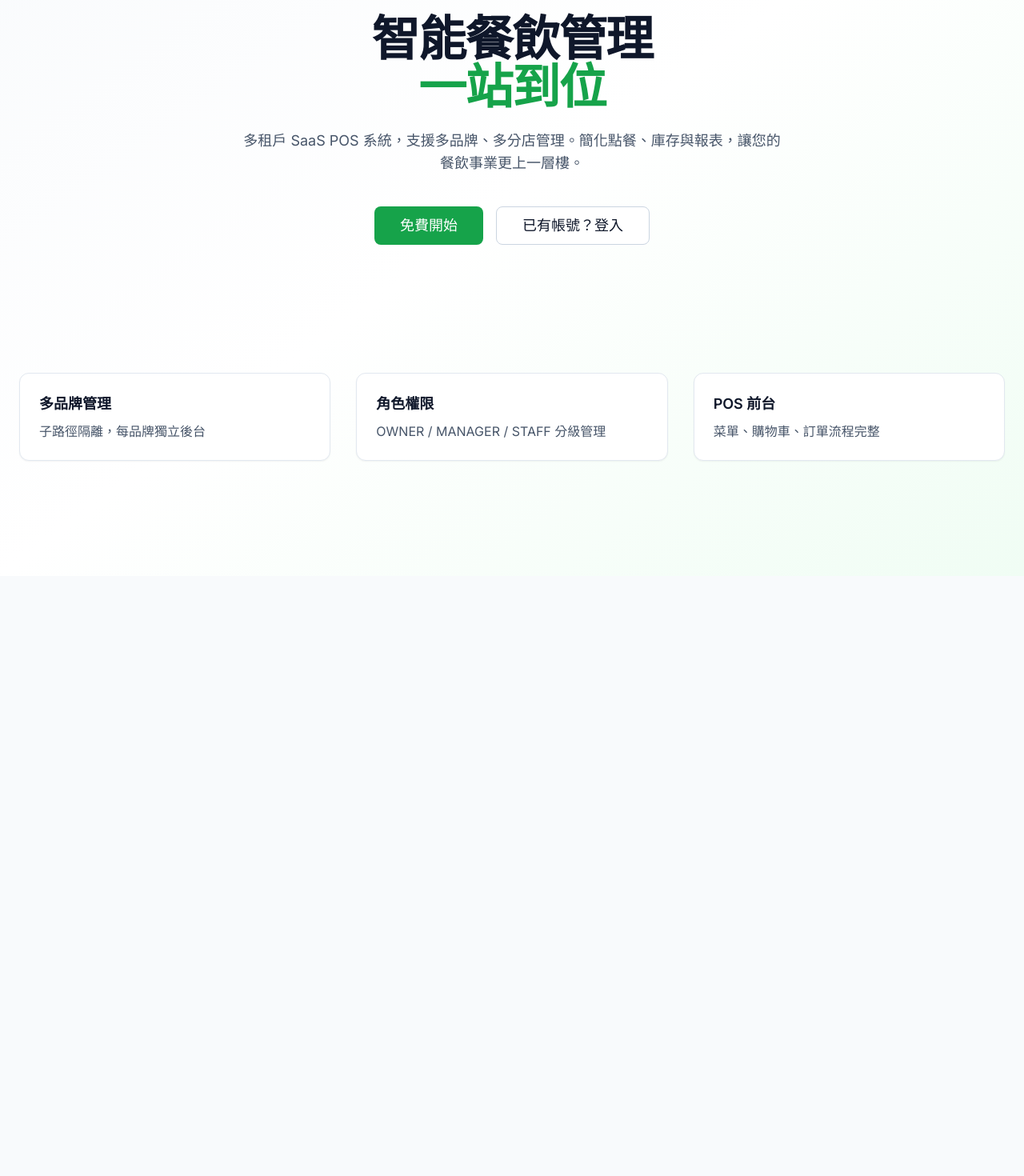
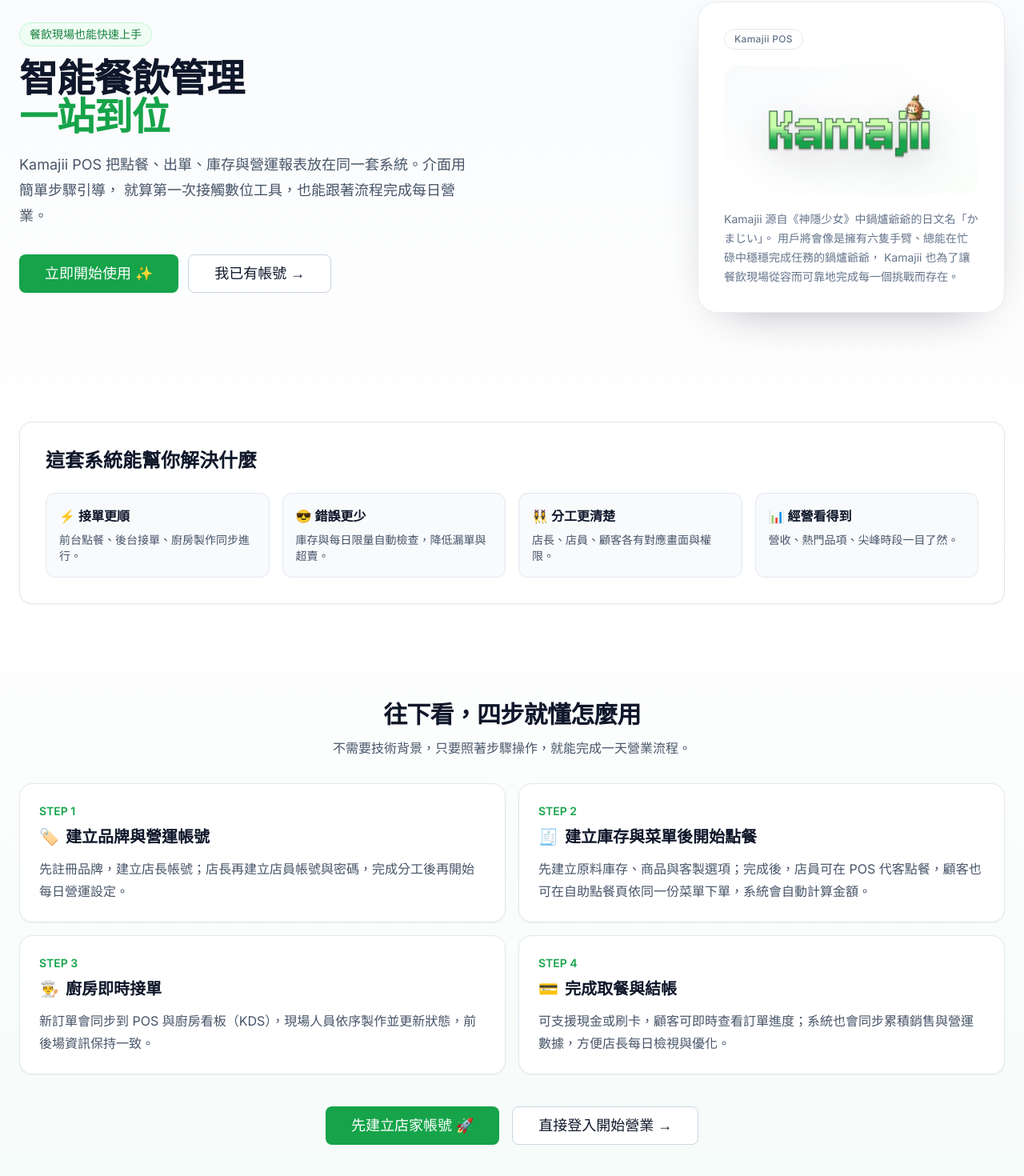
Before and after one commit to MiliosFumigos/kamajiiPOS, a Next.js app: page / in a window 1280 px wide. Shown: the part 214-1684 px from the top of the page at 80% size. Before the commit the page ends 934 px from the top, so only its background shows below. Built offline with nearby package versions, Linux system fonts and the light colour scheme.

Commit message:
feat: redesign landing page

```diff
--- a/app/(auth)/login/page.tsx
+++ b/app/(auth)/login/page.tsx
@@ -152,12 +152,18 @@ function LoginForm() {
       <Card className="w-full max-w-md">
         <form onSubmit={handleSubmit} className="space-y-4">
           <div className="flex justify-center">
+            <Link
+              href="/"
+              aria-label="回到首頁"
+              className="rounded-xl p-1 transition-all duration-200 hover:-translate-y-0.5 hover:opacity-90 hover:drop-shadow-md focus-visible:outline-none focus-visible:ring-2 focus-visible:ring-brand-500 motion-reduce:transform-none"
+            >
               {/* eslint-disable-next-line @next/next/no-img-element */}
               <img
                 src="/brand-assets/kamajii-logo.png"
                 alt="Kamajii Logo"
                 className="h-16 w-auto object-contain"
               />
+            </Link>
           </div>
           <h1 className="text-2xl font-bold text-slate-900">登入</h1>
           {error && (
--- a/app/(auth)/register/page.tsx
+++ b/app/(auth)/register/page.tsx
@@ -70,12 +70,18 @@ export default function RegisterPage() {
       <Card className="w-full max-w-md">
         <form onSubmit={handleSubmit} className="space-y-4">
           <div className="flex justify-center">
+            <Link
+              href="/"
+              aria-label="回到首頁"
+              className="rounded-xl p-1 transition-all duration-200 hover:-translate-y-0.5 hover:opacity-90 hover:drop-shadow-md focus-visible:outline-none focus-visible:ring-2 focus-visible:ring-brand-500 motion-reduce:transform-none"
+            >
               {/* eslint-disable-next-line @next/next/no-img-element */}
               <img
                 src="/brand-assets/kamajii-logo.png"
                 alt="Kamajii Logo"
                 className="h-16 w-auto object-contain"
               />
+            </Link>
           </div>
           <h1 className="text-2xl font-bold text-slate-900">
             註冊為品牌持有人
--- a/app/page.tsx
+++ b/app/page.tsx
@@ -1,10 +1,38 @@
 import Link from "next/link";
+import Image from "next/image";
 import { Button } from "@/components/ui/Button";
 
 export default function LandingPage() {
+  const quickSteps = [
+    {
+      icon: "🏷️",
+      title: "建立品牌與營運帳號",
+      description:
+        "先註冊品牌，建立店長帳號；店長再建立店員帳號與密碼，完成分工後再開始每日營運設定。",
+    },
+    {
+      icon: "🧾",
+      title: "建立庫存與菜單後開始點餐",
+      description:
+        "先建立原料庫存、商品與客製選項；完成後，店員可在 POS 代客點餐，顧客也可在自助點餐頁依同一份菜單下單，系統會自動計算金額。",
+    },
+    {
+      icon: "👨‍🍳",
+      title: "廚房即時接單",
+      description:
+        "新訂單會同步到 POS 與廚房看板（KDS），現場人員依序製作並更新狀態，前後場資訊保持一致。",
+    },
+    {
+      icon: "💳",
+      title: "完成取餐與結帳",
+      description:
+        "可支援現金或刷卡，顧客可即時查看訂單進度；系統也會同步累積銷售與營運數據，方便店長每日檢視與優化。",
+    },
+  ];
+
   return (
-    <main className="min-h-screen bg-gradient-to-br from-slate-50 via-white to-brand-50">
-      <div className="container mx-auto px-6 py-16">
+    <main className="min-h-screen bg-gradient-to-b from-slate-50 via-white to-brand-50/40">
+      <div className="container mx-auto px-6 py-10 sm:py-12">
         {/* Header */}
         <header className="flex items-center justify-between py-6">
           <div className="text-2xl font-bold text-brand-700">Kamajii POS</div>
@@ -18,42 +46,158 @@ export default function LandingPage() {
           </nav>
         </header>
 
-        {/* Hero */}
-        <section className="py-20 text-center">
-          <h1 className="text-5xl font-extrabold tracking-tight text-slate-900 sm:text-6xl">
+        {/* Hero + default logo */}
+        <section className="grid items-center gap-10 py-14 md:grid-cols-2 md:py-20">
+          <div className="order-2 md:order-1">
+            <p className="inline-flex rounded-full border border-brand-200 bg-brand-50 px-3 py-1 text-sm font-medium text-brand-700">
+              餐飲現場也能快速上手
+            </p>
+            <h1 className="mt-4 text-4xl font-extrabold tracking-tight text-slate-900 sm:text-5xl">
               智能餐飲管理
               <span className="block text-brand-600">一站到位</span>
             </h1>
-          <p className="mx-auto mt-6 max-w-2xl text-lg text-slate-600">
-            多租戶 SaaS POS 系統，支援多品牌、多分店管理。簡化點餐、庫存與報表，讓您的餐飲事業更上一層樓。
+            <p className="mt-5 max-w-xl text-lg leading-8 text-slate-600">
+              Kamajii POS
+              把點餐、出單、庫存與營運報表放在同一套系統。介面用簡單步驟引導，
+              就算第一次接觸數位工具，也能跟著流程完成每日營業。
             </p>
-          <div className="mt-10 flex justify-center gap-4">
+            <div className="mt-8 flex flex-wrap gap-3">
               <Link href="/register">
-              <Button size="lg" className="px-8 py-3">
-                免費開始
+                <Button
+                  size="lg"
+                  className="group px-8 shadow-sm transition-all duration-200 hover:-translate-y-0.5 hover:shadow-lg motion-reduce:transform-none"
+                >
+                  立即開始使用 ✨
                 </Button>
               </Link>
               <Link href="/login">
-              <Button variant="outline" size="lg" className="px-8 py-3">
-                已有帳號？登入
+                <Button
+                  variant="outline"
+                  size="lg"
+                  className="group px-8 transition-all duration-200 hover:-translate-y-0.5 hover:border-brand-300 hover:bg-brand-50/60 motion-reduce:transform-none"
+                >
+                  我已有帳號 →
                 </Button>
               </Link>
             </div>
+          </div>
+
+          <div className="order-1 flex justify-center md:order-2 md:justify-end">
+            <div className="w-full max-w-sm rounded-3xl border border-slate-200/80 bg-white/95 p-8 shadow-[0_20px_60px_-35px_rgba(2,6,23,0.45)] backdrop-blur">
+              <div className="inline-flex rounded-full border border-slate-200 bg-white px-3 py-1 text-xs font-medium tracking-wide text-slate-500">
+                Kamajii POS
+              </div>
+              <div className="mt-5 flex items-center justify-center rounded-2xl bg-gradient-to-br from-slate-50 via-white to-brand-50/40 p-8">
+                <Image
+                  src="/brand-assets/kamajii-logo.png"
+                  alt="Kamajii Logo"
+                  width={220}
+                  height={220}
+                  className="h-24 w-auto object-contain drop-shadow-[0_14px_24px_rgba(15,23,42,0.16)]"
+                  priority
+                />
+              </div>
+              <p className="mt-5 text-sm leading-6 text-slate-500">
+                Kamajii 源自《神隱少女》中鍋爐爺爺的日文名「かまじい」。
+                用戶將會像是擁有六隻手臂、總能在忙碌中穩穩完成任務的鍋爐爺爺，
+                Kamajii 也為了讓餐飲現場從容而可靠地完成每一個挑戰而存在。
+              </p>
+            </div>
+          </div>
         </section>
 
-        {/* Features placeholder */}
-        <section className="grid gap-8 py-20 md:grid-cols-3">
-          <div className="rounded-xl border border-slate-200 bg-white p-6 shadow-sm">
-            <h3 className="text-lg font-semibold text-slate-900">多品牌管理</h3>
-            <p className="mt-2 text-slate-600">子路徑隔離，每品牌獨立後台</p>
+        {/* Product highlights */}
+        <section className="py-10 sm:py-14">
+          <div className="rounded-2xl border border-slate-200 bg-white p-8 shadow-sm">
+            <h2 className="text-2xl font-bold text-slate-900">
+              這套系統能幫你解決什麼
+            </h2>
+            <div className="mt-6 grid gap-4 sm:grid-cols-2 lg:grid-cols-4">
+              <div className="rounded-xl border border-slate-200 bg-slate-50 p-4">
+                <h3 className="text-base font-semibold text-slate-900">
+                  ⚡ 接單更順
+                </h3>
+                <p className="mt-2 text-sm text-slate-600">
+                  前台點餐、後台接單、廚房製作同步進行。
+                </p>
               </div>
-          <div className="rounded-xl border border-slate-200 bg-white p-6 shadow-sm">
-            <h3 className="text-lg font-semibold text-slate-900">角色權限</h3>
-            <p className="mt-2 text-slate-600">OWNER / MANAGER / STAFF 分級管理</p>
+              <div className="rounded-xl border border-slate-200 bg-slate-50 p-4">
+                <h3 className="text-base font-semibold text-slate-900">
+                  😎 錯誤更少
+                </h3>
+                <p className="mt-2 text-sm text-slate-600">
+                  庫存與每日限量自動檢查，降低漏單與超賣。
+                </p>
               </div>
-          <div className="rounded-xl border border-slate-200 bg-white p-6 shadow-sm">
-            <h3 className="text-lg font-semibold text-slate-900">POS 前台</h3>
-            <p className="mt-2 text-slate-600">菜單、購物車、訂單流程完整</p>
+              <div className="rounded-xl border border-slate-200 bg-slate-50 p-4">
+                <h3 className="text-base font-semibold text-slate-900">
+                  👯‍♀️ 分工更清楚
+                </h3>
+                <p className="mt-2 text-sm text-slate-600">
+                  店長、店員、顧客各有對應畫面與權限。
+                </p>
+              </div>
+              <div className="rounded-xl border border-slate-200 bg-slate-50 p-4">
+                <h3 className="text-base font-semibold text-slate-900">
+                  📊 經營看得到
+                </h3>
+                <p className="mt-2 text-sm text-slate-600">
+                  營收、熱門品項、尖峰時段一目了然。
+                </p>
+              </div>
+            </div>
+          </div>
+        </section>
+
+        {/* How it works for everyone */}
+        <section className="py-10 sm:py-16">
+          <div className="mb-8 text-center">
+            <h2 className="text-3xl font-bold tracking-tight text-slate-900">
+              往下看，四步就懂怎麼用
+            </h2>
+            <p className="mx-auto mt-3 max-w-3xl text-slate-600">
+              不需要技術背景，只要照著步驟操作，就能完成一天營業流程。
+            </p>
+          </div>
+          <div className="grid gap-4 md:grid-cols-2">
+            {quickSteps.map((step, index) => (
+              <article
+                key={step.title}
+                className="rounded-2xl border border-slate-200 bg-white p-6 shadow-sm transition-all duration-200 hover:-translate-y-0.5 hover:shadow-md motion-reduce:transform-none"
+              >
+                <p className="text-sm font-semibold text-brand-600">
+                  STEP {index + 1}
+                </p>
+                <h3 className="mt-2 text-xl font-semibold text-slate-900">
+                  <span className="mr-2" aria-hidden>
+                    {step.icon}
+                  </span>
+                  {step.title}
+                </h3>
+                <p className="mt-3 leading-7 text-slate-600">
+                  {step.description}
+                </p>
+              </article>
+            ))}
+          </div>
+          <div className="mt-10 flex justify-center gap-4">
+            <Link href="/register">
+              <Button
+                size="lg"
+                className="px-8 shadow-sm transition-all duration-200 hover:-translate-y-0.5 hover:shadow-lg motion-reduce:transform-none"
+              >
+                先建立店家帳號 🚀
+              </Button>
+            </Link>
+            <Link href="/login">
+              <Button
+                variant="outline"
+                size="lg"
+                className="px-8 transition-all duration-200 hover:-translate-y-0.5 hover:border-brand-300 hover:bg-brand-50/60 motion-reduce:transform-none"
+              >
+                直接登入開始營業 →
+              </Button>
+            </Link>
           </div>
         </section>
       </div>
```
Lines whose indentation alone changed are shown as unchanged.
